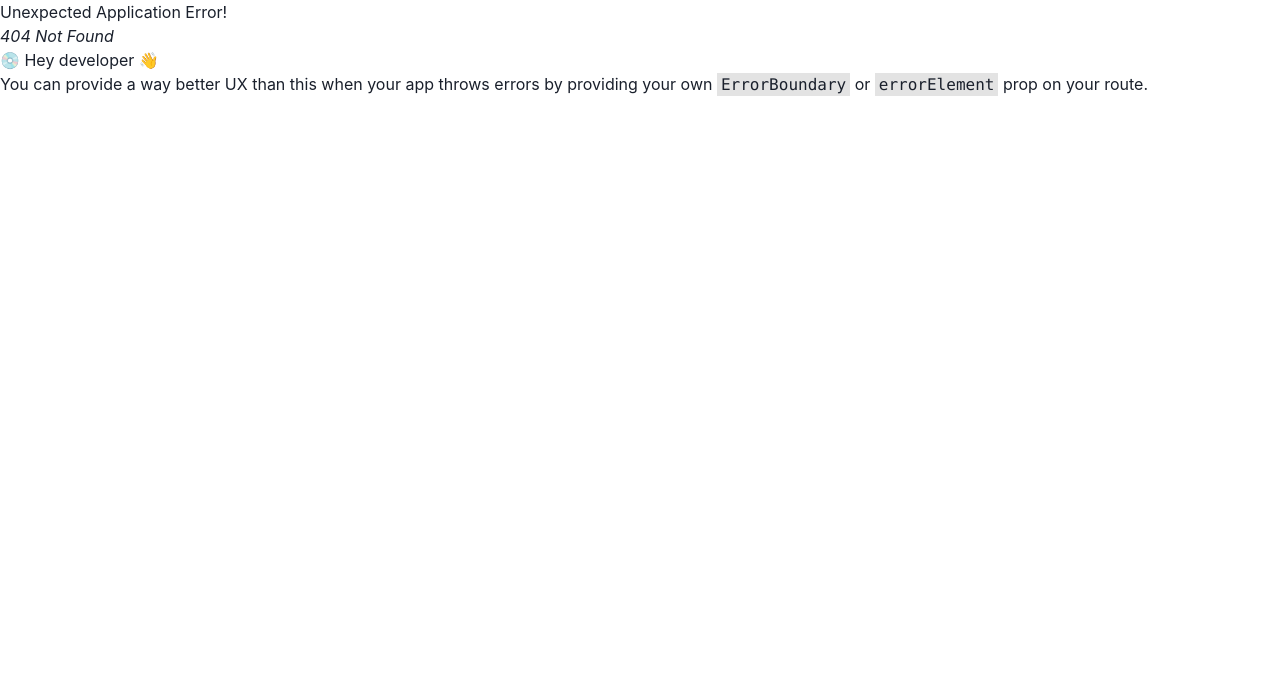
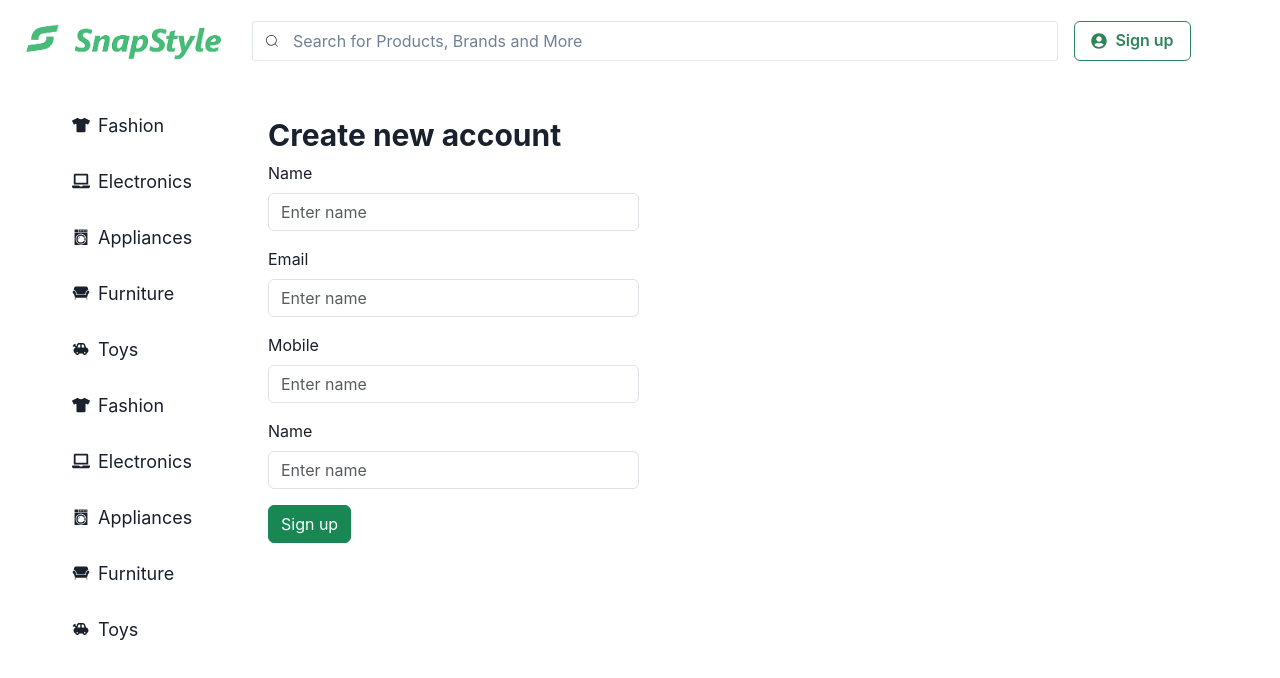
Before and after one commit to ShahebazKhanPathan/snapstyle-ecommerce-app-frontend, a React (Vite) app: page /signup in a window 1280 px wide. Before the commit this address had no page. Shown: the top 678 px of the page. Built offline with nearby package versions, Linux system fonts and the light colour scheme.

Commit message:
Create a signup form

```diff
--- a/package.json
+++ b/package.json
@@ -13,9 +13,11 @@
     "@chakra-ui/react": "^2.8.2",
     "@emotion/react": "^11.11.3",
     "@emotion/styled": "^11.11.0",
+    "bootstrap": "^5.3.2",
     "framer-motion": "^10.16.16",
     "react": "^18.2.0",
     "react-dom": "^18.2.0",
+    "react-hook-form": "^7.49.2",
     "react-icons": "^4.12.0",
     "react-router-dom": "^6.21.1"
   },
--- a/src/App.tsx
+++ b/src/App.tsx
@@ -3,7 +3,7 @@ import SearchBar from "./components/SearchBar"
 import CategoryList from "./components/CategoryList"
 import { FaUserCircle } from "react-icons/fa";
 import ProductList from "./components/ProductList";
-import { Link } from "react-router-dom";
+import { Link, Outlet } from "react-router-dom";
 
 function App() {
   return (
@@ -35,7 +35,7 @@ function App() {
 
         <GridItem colSpan={{base: 1, sm: 1}}>
           <Box>
-            <Link to={"/login"}><Button size={{ base: 'xs', sm: 'xs', md: 'sm', lg: 'md' }} leftIcon={<FaUserCircle />} variant="outline" colorScheme="green">Login</Button></Link>
+            <Link to={"/signup"}><Button size={{ base: 'xs', sm: 'xs', md: 'sm', lg: 'md' }} leftIcon={<FaUserCircle />} variant="outline" colorScheme="green">Sign up</Button></Link>
           </Box>
         </GridItem>
 
@@ -62,7 +62,7 @@ function App() {
           </GridItem>
         </Show>
         <GridItem colSpan={{ base: 5, sm: 5, md: 5, lg: 4, xl: 4}}>
-          <ProductList/>
+          <Outlet/>
         </GridItem>
       </Grid>
     </>
--- /dev/null
+++ b/src/components/SignUpForm.tsx
@@ -0,0 +1,47 @@
+import { Button, Center, FormControl, FormErrorMessage, FormLabel, Heading, Input, SimpleGrid } from "@chakra-ui/react"
+import { useForm, Controller } from "react-hook-form";
+
+interface User{
+    name: string;
+    email: string;
+    mobile: number;
+    password: string;
+}
+
+const SignUpForm = () => {
+
+    const { register, handleSubmit, formState: { errors } } = useForm<User>();
+    console.log(errors);
+
+    return (
+        <SimpleGrid padding={4} width="50%">
+            <Heading size="lg">Create new account</Heading>
+                <form onSubmit={handleSubmit((data) => console.log(data))}>
+                    <div className="form-group mb-3">
+                        <label htmlFor="name" className="label form-label">Name</label>
+                        <input {...register("name", { required: "Name is required." })} id="name" type="text" className="form-control" placeholder="Enter name" />
+                        {errors.name && <p className="text-danger">{errors.name?.message}</p>}
+                    </div>
+                    <div className="form-group mb-3">
+                            <label htmlFor="email" className="label form-label">Email</label>
+                            <input {...register("email", { required: "Email is required." })} id="email" type="text" className="form-control" placeholder="Enter name" />
+                            {errors.name && <p className="text-danger">{errors.email?.message}</p>}
+                    </div>
+                    <div className="form-group mb-3">
+                            <label htmlFor="mobile" className="label form-label">Mobile</label>
+                            <input {...register("mobile", { required: "Mobile is required.", minLength: 10 })} id="mobile" type="number" className="form-control" placeholder="Enter name" />
+                            {errors.name && <p className="text-danger">{errors.mobile?.message}</p>}
+                    </div>
+                    <div className="form-group mb-3">
+                        <label htmlFor="password" className="label form-label">Name</label>
+                        <input {...register("password", { required: "Password is required." })} id="password" type="text" className="form-control" placeholder="Enter name" />
+                        {errors.name && <p className="text-danger">{errors.password?.message}</p>}
+                    </div>
+                    <button type="submit" className="btn btn-success">Sign up</button>
+                </form>
+        </SimpleGrid>
+
+    );
+}
+
+export default SignUpForm;
--- a/src/main.tsx
+++ b/src/main.tsx
@@ -4,11 +4,25 @@ import App from './App.tsx'
 import { ChakraProvider } from '@chakra-ui/react'
 import theme from './theme.ts'
 import { createBrowserRouter, RouterProvider } from 'react-router-dom'
+import SignUpForm from './components/SignUpForm.tsx'
+import ProductList from './components/ProductList.tsx'
+import 'bootstrap/dist/css/bootstrap.min.css'
 
 const router = createBrowserRouter([
   {
     path: "/",
-    element: <App />
+    element: <App />,
+    errorElement: <div>URL not found</div>,
+    children: [
+      {
+        path: "/",
+        element: <ProductList/>
+      },
+      {
+        path: "/signup",
+        element: <SignUpForm/>
+      }
+    ]
   },
   {
     path: "/login",
```
Also changed, not shown: 1 other file (tests, documents, lock files or other folders).
